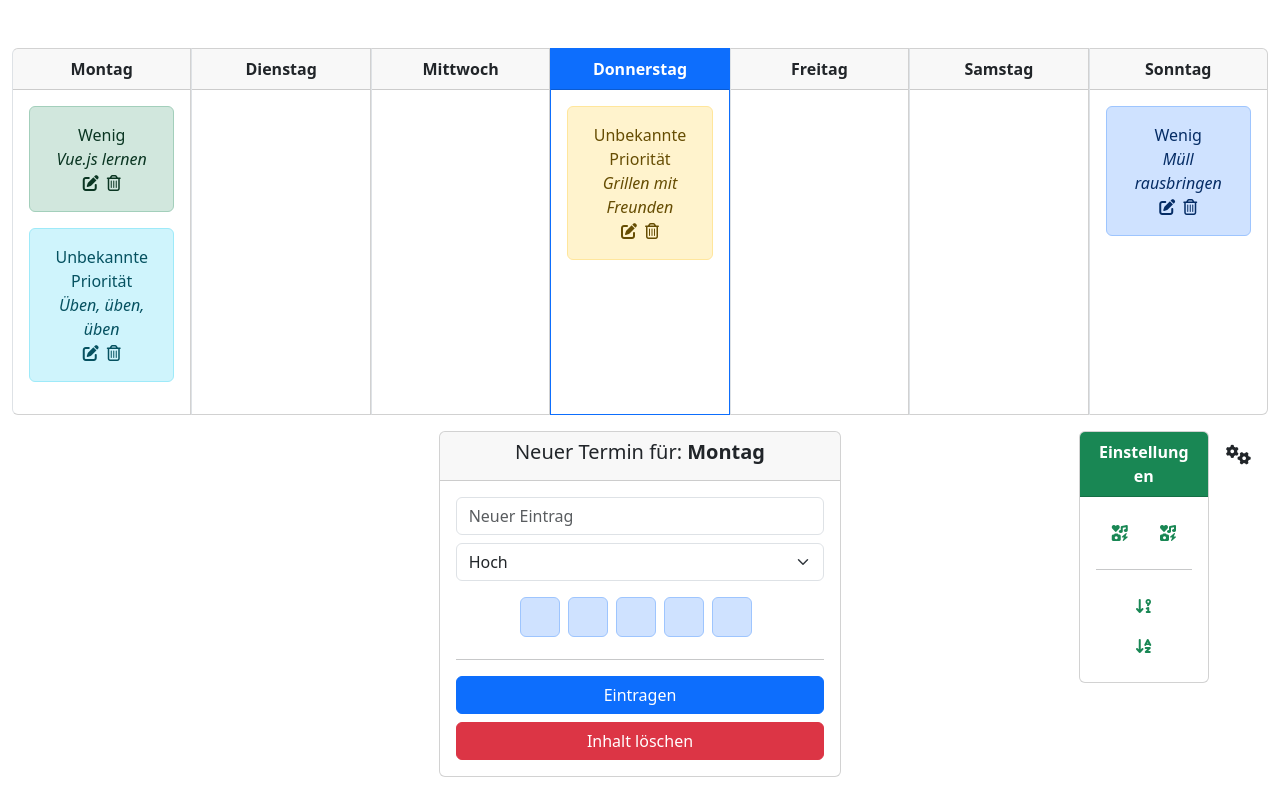
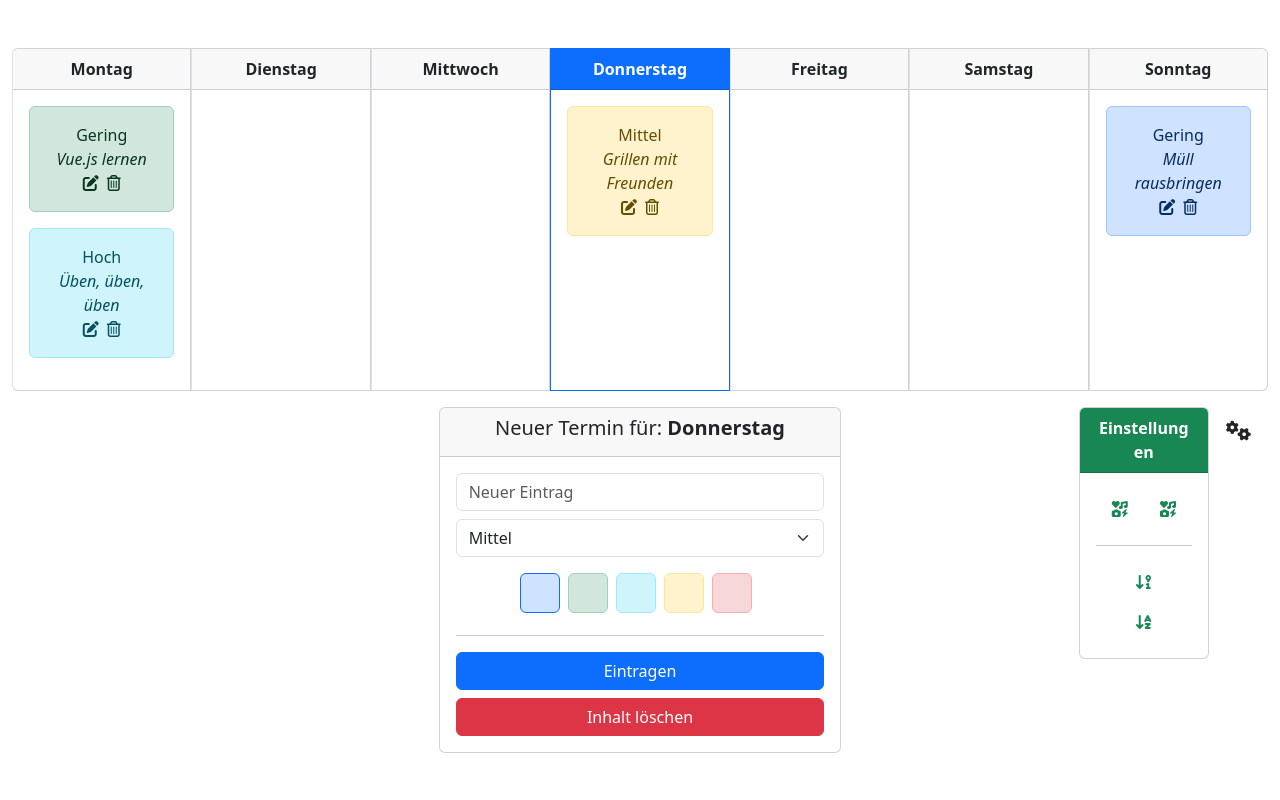
Before and after one commit to fuchsily/terminkalender, a Vue app: page / in a window 1280 px wide. Built offline with nearby package versions, Linux system fonts and the light colour scheme.

Commit message:
store erweitert, Termine bearbeiten, erstellen & löschen implementiert

```diff
--- a/src/components/CalendarDay.vue
+++ b/src/components/CalendarDay.vue
@@ -1,6 +1,6 @@
 <template>
     <div class="card border-start" :class="cardClasses">
-        <div class="card-header text-center" :class="cardHeaderClasses" role="button">
+        <div class="card-header text-center" :class="cardHeaderClasses" role="button" @click="setActiveDay()">
         <strong>{{ day.fullName }}</strong>
         </div>
         <div class="card-body">
@@ -70,8 +70,14 @@
             return this.day.id === Store.getters.activeDay().id
             ? ["bg-primary", "text-white"]
             : null;
-        }
-    }
+        },
+    },
+
+    methods: {
+        setActiveDay() {
+            Store.mutations.setActiveDay(this.day.id);
+        },
+    },
 
 };
 
--- a/src/components/CalendarEntry.vue
+++ b/src/components/CalendarEntry.vue
@@ -2,31 +2,39 @@
    <div id="calender-entry">
         <div class="card">
         <div class="card-header text-center">
-            <h5>Neuer Termin für: <strong>Montag</strong></h5>
+            <h5>Neuer Termin für: <strong>{{ activeDayName }}</strong></h5>
         </div>
         <div class="card-body">
+            <!-- event ausgeben mit {{ event }}, sieht man, wie es sich änder bei Eingabe -->
+            <div class="alert alert-danger" v-if="error">
+                Der Titel darf nicht leer sein.
+            </div>
             <input
             type="text"
             class="form-control"
             placeholder="Neuer Eintrag"
+            v-model="event.title"
             />
-            <select class="form-select mt-2">
+            <!-- mit v-model daten an objekt binden -->
+            <select class="form-select mt-2" v-model="event.priority">
             <option value="-1">Hoch</option>
             <option value="0">Mittel</option>
             <option value="1">Tief</option>
             </select>
             <div class="text-center mt-3">
             <span
-                v-for="i in 5"
-                :key="i"
-                class="d-inline-block alert alert-primary m-0 me-2 square"
+                v-for="color in eventColors"
+                :key="color"
+                class="d-inline-block alert alert m-0 me-2 square"
+                :class="eventColorClasses(color)"
                 role="button"
+                @click="setEventColor(color)"
             >
             </span>
             </div>
             <hr />
             <div class="d-grid gap-2">
-            <button class="btn btn-primary">Eintragen</button>
+            <button class="btn btn-primary" @click="submitEvent()">Eintragen</button>
             <button class="btn btn-danger">Inhalt löschen</button>
             </div>
         </div>
@@ -35,8 +43,53 @@
 </template>
 
 <script>
+import Store from "../store";
+
 export default {
     name: "CalendarEntry",
+    data() {
+        return {
+            eventColors:["primary", "success", "info", "warning", "danger"],
+            event: {
+                title: "",
+                color: "primary",
+                priority: 0,
+            },
+            error: false,
+        };
+    },
+    computed: {
+        //Name des aktiven Tages, dem eine neue Aufgabe hinzugefügt werden soll
+        activeDayName() {
+            return Store.getters.activeDay().fullName;
+        }
+    },
+
+    methods: {
+        eventColorClasses(eventColor) {
+            return [
+                "alert-" + eventColor,
+                this.event.color == eventColor ? "border border-" + this.event.color : "",
+            ];
+        },
+        setEventColor(eventColor) {
+            this.event.color = eventColor;
+        },
+        //Objekt an Store übergeben
+        submitEvent() {
+            //überprüfen, ob ein Titel eingegeben wurde
+            if(this.event.title === "") return (this.error = true);
+
+            Store.mutations.storeEvent(this.event);
+            //nach Speichern wird das Eingabefeld wieder auf Default zurückgesetzt
+            this.event = {
+                title: "",
+                color: "primary",
+                priority: 0,
+            }
+            this.error = false;
+        }
+    }
 }
 </script>
 
--- a/src/components/CalendarEvent.vue
+++ b/src/components/CalendarEvent.vue
@@ -29,9 +29,14 @@
                 </div>
             </template>
 
-            <!-- Tamplet für das Editieren, hier sollen Inhalte bearbeitet werden können -->
+            <!-- Template für das Editieren, hier sollen Inhalte bearbeitet werden können -->
             <template v-else>
-                <input type="text" class="form-control" :placeholder="event.title" @input="setNewEventTitle($event)">
+                <input type="text" class="form-control" ref="newEventTitleInput" :placeholder="event.title" @input="setNewEventTitle($event)">
+                <select class="form-select mt-2" v-model="newEventPriority">
+                    <option value="-1">Hoch</option>
+                    <option value="0">Mittel</option>
+                    <option value="1">Gering</option>
+                </select>
                 <hr>
                 <i class="fas fa-check" role="button" @click="updateEvent"></i>
             </template>
@@ -51,20 +56,22 @@
     data() {
         return {
             newEventTitle: "",
+            newEventPriority: this.event.priority,
         }
     },
     computed: {
         //damit statt den Werten -1, 0, 1 Worte für die Priortät der Aufgaben aufgegeben werden
         priorityDisplayName() {
-            switch(this.event.priority) {
+            switch (this.event.priority) {
                 case 1:
-                    return "Wenig";
-                case 2:
+                    return "Gering";
+                case 0:
                     return "Mittel";
-                case 3:
+                case -1:
                     return "Hoch";
+                default:
+                    return "Unbekannte Priorität";
             }
-            return "Unbekannte Priorität";
         },
 
         //die Events einfärben über bootstrap klassen
@@ -78,12 +85,19 @@
         },
         editEvent() {
             Store.mutations.editEvent(this.day.id, this.event.title);
+            // auf die template refs zugreifen, mit nextTick warten bis das Template neu gerendert ist, damit es das input feld findet
+            this.$nextTick(() => {
+                this.$refs.newEventTitleInput.focus();
+            });
         },
         updateEvent() {
             Store.mutations.updateEvent(
                 this.day.id,
                 this.event.title,
-                this.newEventTitle
+                {
+                    title: this.newEventTitle,
+                    priority: this.newEventPriority,
+                }
             );
         },
         setNewEventTitle(event) {
--- a/src/store.js
+++ b/src/store.js
@@ -15,6 +15,21 @@
 };
 
 const mutations = {
+    setActiveDay(dayId) {
+        state.calendarWeekData.map((dayObj) => {
+            dayObj.id === dayId ? (dayObj.active = true) : (dayObj.active = false);
+        });
+    },
+    // Termin zu Tag hinzufügen mit push
+    storeEvent(eventDO) {
+        const activeDay = getters.activeDay();
+        activeDay.events.push({
+            title: eventDO.title,
+            edit: false,
+            color: eventDO.color,
+            priority: Number(eventDO.priority),
+        });
+    },
     editEvent(dayId, eventTitle) {
         // alle edit-Attribute auf false setzen, damit immer nur ein Event bearbeitet werden kann
         state.calendarWeekData.map((dayObj) => {
@@ -26,13 +41,14 @@
         const eventObj = dayObj.events.find((event) => event.title === eventTitle);
         eventObj.edit = true;
     },
-    updateEvent(dayId, oldEventTitle, newEventTitle) {
-        newEventTitle = newEventTitle !== "" ? newEventTitle : oldEventTitle;  // überprüft, ob ein neuer Titel eingetragen wurde
+    updateEvent(dayId, oldEventTitle, newEvent) {
+        newEvent.title = newEvent.title !== "" ? newEvent.title : oldEventTitle;  // überprüft, ob ein neuer Titel eingetragen wurde
         const dayObj = state.calendarWeekData.find((day) => day.id === dayId);
         const eventObj = dayObj.events.find(
             (event) => event.title === oldEventTitle
         );
-        eventObj.title = newEventTitle;
+        eventObj.title = newEvent.title;
+        eventObj.priority = Number(newEvent.priority);
         eventObj.edit = false;
     },
     deleteEvent(dayId, eventTitle) {
```
